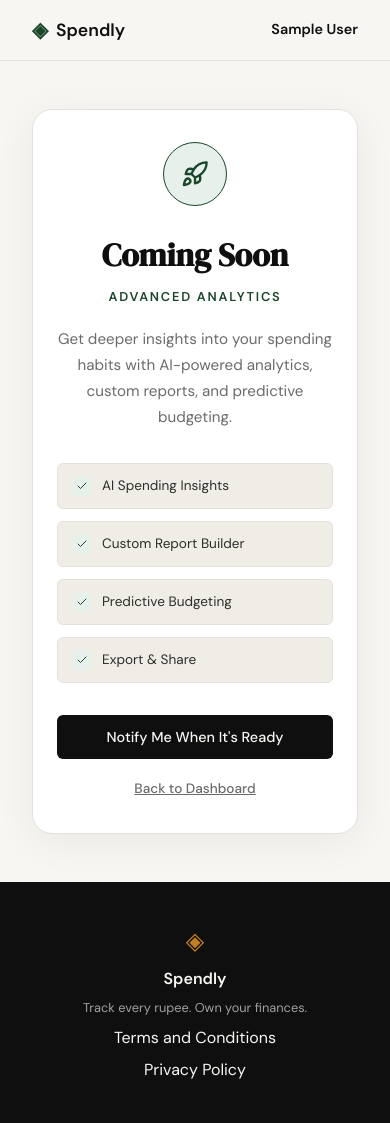
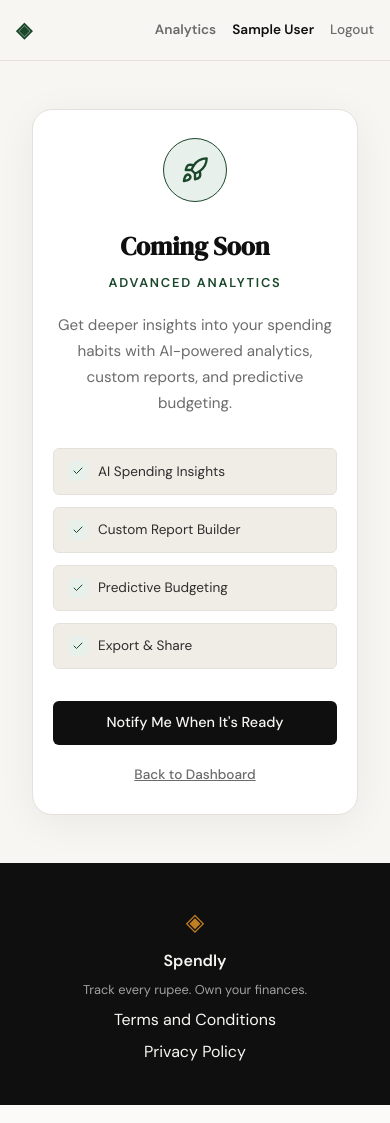
Before and after one commit to techwithans/Spendly, a Flask app: page /analytics in a window 390 px wide. Run offline with Flask 3, Linux system fonts and the light colour scheme; the visitor is signed in with stand-in values (Sample User, id 1); some libraries are stand-ins or nearby versions.

Commit message:
make app fully responsive

```diff
--- a/static/css/style.css
+++ b/static/css/style.css
@@ -48,7 +48,7 @@
     padding: 0;
 }
 
-html { font-size: 16px; scroll-behavior: smooth; }
+html { font-size: 16px; scroll-behavior: smooth; overflow-x: hidden; }
 
 body {
     background: var(--paper);
@@ -57,9 +57,12 @@
     font-size: 1rem;
     line-height: 1.6;
     -webkit-font-smoothing: antialiased;
+    overflow-x: hidden;
 }
 
 a { color: inherit; text-decoration: none; }
+
+img, svg { max-width: 100%; height: auto; }
 
 /* ------------------------------------------------------------------ */
 /* Navbar                                                              */
@@ -630,6 +633,7 @@
     color: var(--ink-muted);
     font-size: 0.9rem;
     margin-top: 0.15rem;
+    overflow-wrap: anywhere;
 }
 
 .profile-since {
@@ -1082,7 +1086,8 @@
     .category-amount { text-align: left; grid-column: 2; }
 
     .filter-bar { flex-direction: column; align-items: stretch; }
-    .filter-custom { margin-left: 0; }
+    .filter-custom { margin-left: 0; flex-wrap: wrap; }
+    .filter-date-input { flex: 1 1 130px; min-width: 0; }
     .filter-custom-active { padding: 0.75rem 0.5rem; }
 
     .coming-soon-features { grid-template-columns: 1fr; }
@@ -1090,6 +1095,58 @@
 }
 
 @media (max-width: 600px) {
-    .nav-links a:not(.nav-cta) { display: none; }
     .hero { padding: 3rem 1rem 2rem; }
+
+    .nav-inner {
+        flex-wrap: wrap;
+        height: auto;
+        min-height: 60px;
+        padding: 0.6rem 0;
+        row-gap: 0.5rem;
+    }
+
+    .nav-links {
+        flex-wrap: wrap;
+        gap: 0.5rem 1rem;
+        font-size: 0.85rem;
+        justify-content: flex-end;
+    }
+
+    .nav-user {
+        max-width: 120px;
+        overflow: hidden;
+        text-overflow: ellipsis;
+        white-space: nowrap;
+    }
+
+    .profile-header { flex-wrap: wrap; }
+
+    .profile-header-action {
+        margin-left: 0;
+        width: 100%;
+        text-align: center;
+        order: 3;
+    }
 }
+
+@media (max-width: 480px) {
+    .navbar { padding: 0 1rem; }
+    .brand-name { display: none; }
+
+    .auth-section { padding: 2rem 1rem; }
+    .auth-card, .profile-panel, .filter-bar { padding: 1.25rem; }
+
+    .profile-section { padding: 2rem 1rem; }
+    .profile-header { padding: 1.25rem; gap: 1rem; }
+    .profile-avatar { width: 52px; height: 52px; font-size: 1.25rem; }
+    .profile-name { font-size: 1.25rem; }
+
+    .stat-value { font-size: 1.25rem; }
+
+    .category-row { grid-template-columns: 80px 1fr; gap: 0.6rem; }
+
+    .legal { padding: 2.5rem 1.25rem 3rem; }
+
+    .coming-soon-card { padding: 1.75rem 1.25rem; }
+    .coming-soon-title { font-size: 1.6rem; }
+}
```
Also changed, not shown: static/css/landing.css (+9 -0 lines).
